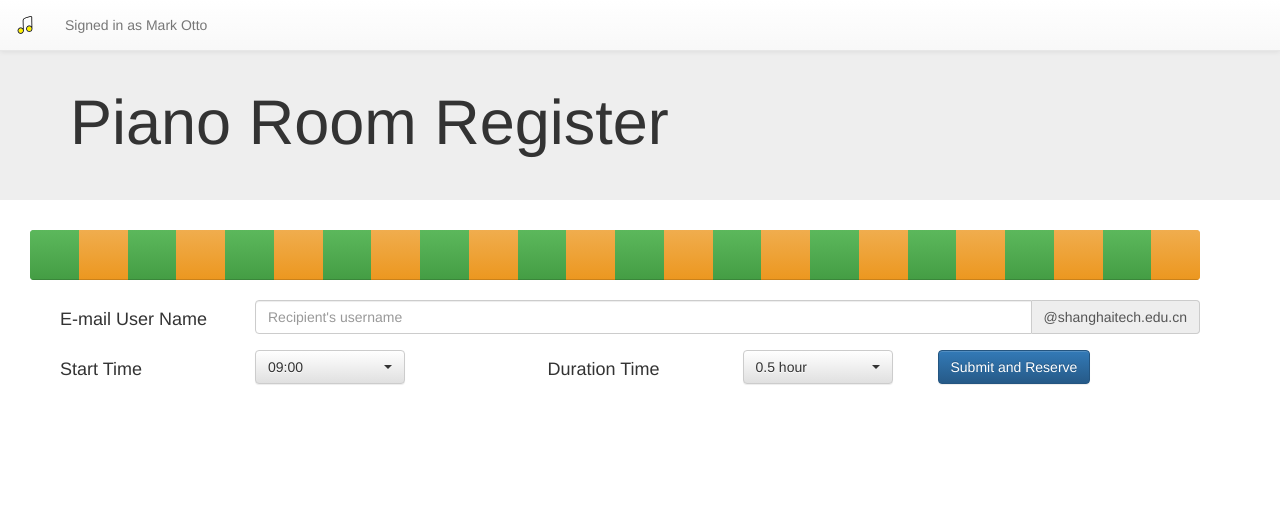
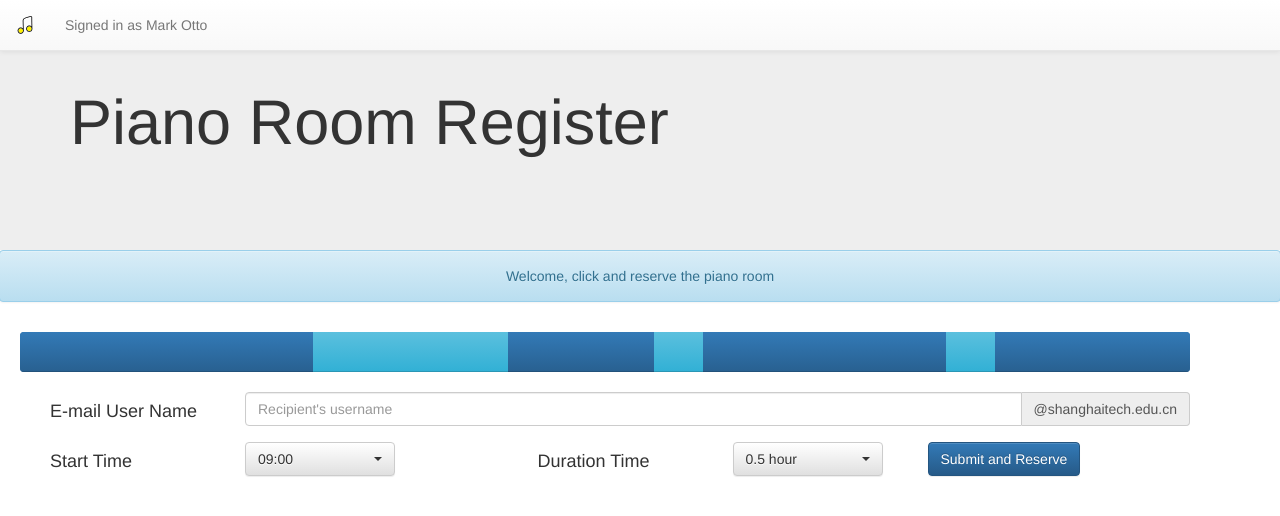
Before and after one commit to jeffchy/SHT_pianoRoomAdminSystem, a Django app: a page that uses mysite/pianoroom_admin/templates/pianoroom_admin/index.html in a window 1280 px wide. Shown: the top 516 px of the page. Run offline with Django 3.2, Linux system fonts and the light colour scheme; data comes from the database, SQL or seed files in the repository; both versions use the stored data as it was after the commit; some libraries are stand-ins or nearby versions.

Commit message:
front end add alert and dynamic color

```diff
--- a/mysite/pianoroom_admin/templates/pianoroom_admin/index.html
+++ b/mysite/pianoroom_admin/templates/pianoroom_admin/index.html
@@ -28,7 +28,7 @@
     </nav>
 
 <!-- page header -->
-    <div class="jumbotron" style="height:200px">
+    <div class="jumbotron" style="height:250px">
       <div class="container">
         <div class="page-header">
           <h1>Piano Room Register</h1>
@@ -37,91 +37,34 @@
     </div>
 
 
+      <div class="row" style="margin:-30px -1px 0px -1px">
+        {% if status == 0 %}
+          <div class="alert alert-info text-center" role="alert">{{ message }}</div>
+        {% elif status == 1 %}
+          <div class="alert alert-success text-center" role="alert">{{ message }}</div>
+        {% else %}
+        <div class="alert alert-danger text-center" role="alert">{{ message }}</div>
+        {% endif %}
+      </div>
 
-    <div class="container" style="margin:20px 30px 20px 30px">
+
+
+    <div class="container" style="margin:10px 20px 0px 20px">
       <!-- use js and id to control the progress bar!!! -->
       <!-- I want to use vue.js as the tool -->
       <!-- use a jquery tool called popover -->
       <div class="row">
-        <div class="progress" style="height:50px">
-          <div id="test" class="progress-bar progress-bar-success" onclick="$('#test').popover('show')" data-container="body" data-toggle="popover" data-placement="bottom" data-content="Vivamus sagittis lacus vel augue laoreet rutrum faucibus." style="width: 4.1667%">
-          </div>
+        <div class="progress" style="height:40px">
 
+          {% for item in timeline %}
+            <!-- if being occupied -->
+            {% if item.0 %}
+            <a id="test" tabindex="0" role="button" class="progress-bar progress-bar-primary" data-trigger="focus" data-container="body" data-toggle="popover" data-placement="bottom" data-content="It's {{ item.4 }}, {{ item.1 }} reserved during {{ item.2 }} ~ {{ item.3 }}" style="width: 4.1667% "></a>
+            {% else %}
+            <a id="test" tabindex="0" role="button" class="progress-bar progress-bar-info" data-trigger="focus" data-container="body" data-toggle="popover" data-placement="bottom" data-content="It's {{ item.4 }}, come and reserve me!" style="width: 4.1667%"></a>
+            {% endif %}
 
-          <div class="progress-bar progress-bar-warning"  style="width: 4.1667%">
-          </div>
-
-          <div class="progress-bar progress-bar-success" style="width: 4.1667%">
-          </div>
-
-          <div class="progress-bar progress-bar-warning" style="width: 4.1667%">
-          </div>
-
-          <div class="progress-bar progress-bar-success" style="width: 4.1667%">
-          </div>
-
-          <div class="progress-bar progress-bar-warning" style="width: 4.1667%">
-          </div>
-
-          <div class="progress-bar progress-bar-success" style="width: 4.1667%">
-          </div>
-
-          <div class="progress-bar progress-bar-warning" style="width: 4.1667%">
-          </div>
-
-          <div class="progress-bar progress-bar-success" style="width: 4.1667%">
-          </div>
-
-          <div class="progress-bar progress-bar-warning" style="width: 4.1667%">
-          </div>
-
-          <div class="progress-bar progress-bar-success" style="width: 4.1667%">
-          </div>
-
-          <div class="progress-bar progress-bar-warning" style="width: 4.1667%">
-          </div>
-
-          <div class="progress-bar progress-bar-success" style="width: 4.1667%">
-          </div>
-
-          <div class="progress-bar progress-bar-warning" style="width: 4.1667%">
-          </div>
-
-          <div class="progress-bar progress-bar-success" style="width: 4.1667%">
-          </div>
-
-          <div class="progress-bar progress-bar-warning" style="width: 4.1667%">
-          </div>
-
-          <div class="progress-bar progress-bar-success" style="width: 4.1667%">
-          </div>
-
-          <div class="progress-bar progress-bar-warning" style="width: 4.1667%">
-          </div>
-
-          <div class="progress-bar progress-bar-success" style="width: 4.1667%">
-          </div>
-
-          <div class="progress-bar progress-bar-warning" style="width: 4.1667%">
-          </div>
-
-          <div class="progress-bar progress-bar-success" style="width: 4.1667%">
-          </div>
-
-          <div class="progress-bar progress-bar-warning" style="width: 4.1667%">
-          </div>
-
-          <div class="progress-bar progress-bar-success" style="width: 4.1667%">
-          </div>
-
-          <div class="progress-bar progress-bar-warning" style="width: 4.1667%">
-          </div>
-
-          <div class="progress-bar progress-bar-success" style="width: 4.1667%">
-          </div>
-
-          <div class="progress-bar progress-bar-warning" style="width: 4.1667%">
-          </div>
+          {% endfor %}
 
       </div>
 
@@ -149,7 +92,7 @@
               <h4>Start Time</h4>
             </div>
             <div class="col-sm-2" style="margin-top:10px">
-              <select class="selectpicker" name="startTime" data-width="150px" data-live-search="true">
+              <select class="selectpicker" name="startTime" data-size="8" data-width="150px" data-live-search="true">
                 <option>09:00</option>
                 <option>09:30</option>
                 <option>10:00</option>
@@ -205,7 +148,6 @@
 
 
 
-
     </div>
   </div>
 </div>
--- a/mysite/pianoroom_admin/views.py
+++ b/mysite/pianoroom_admin/views.py
@@ -43,10 +43,11 @@ def updateTimeLine(timeline,start_time,end_time,username):
 def index(request):
     # init the timeline
     # [isOccupied,username,starttime,endtime]
-    timeline = [[0,'','',''],[0,'','',''],[0,'','',''],[0,'','',''],[0,'','',''],[0,'','',''],\
-    [0,'','',''],[0,'','',''],[0,'','',''],[0,'','',''],[0,'','',''],[0,'','',''],[0,'','',''],\
-    [0,'','',''],[0,'','',''],[0,'','',''],[0,'','',''],[0,'','',''],[0,'','',''],[0,'','',''],\
-    [0,'','',''],[0,'','',''],[0,'','',''],[0,'','','']]
+    timeline = [[0,'','','',"09:00"],[0,'','','',"09:30"],[0,'','','',"10:00"],[0,'','','',"10:30"],[0,'','','',"11:00"],\
+    [0,'','','',"11:30"],[0,'','','',"12:00"],[0,'','','',"12:30"],[0,'','','',"13:00"],[0,'','','',"13:30"],\
+    [0,'','','',"14:00"],[0,'','','',"14:30"],[0,'','','',"15:00"],[0,'','','',"15:30"],[0,'','','',"16:00"],\
+    [0,'','','',"16:30"],[0,'','','',"17:00"],[0,'','','',"17:30"],[0,'','','',"18:00"],[0,'','','',"18:30"],\
+    [0,'','','',"19:00"],[0,'','','',"19:30"],[0,'','','',"20:00"],[0,'','','',"20:30"]]
 
     # read the current state timeline
     timeline = initTimeLine(timeline)
@@ -74,6 +75,7 @@ def index(request):
                 print('occupied')
                 message = "Time conflict, someone already in there!"
                 isOccupied = 1
+                status = 2 # occupied
                 break
 
         # if it is not occupied we can save it
@@ -82,19 +84,24 @@ def index(request):
             # save it
             new_reserve = Reserve(reserver_name=username,use_text='temp',start_time=start_time,end_time=end_time)
             new_reserve.save()
+            status = 1 # 1 is the not Occupied
+            message = "Piano Room Reserved Successfully!"
 
         context = {
             'timeline':timeline,
             'message':message,
+            'status':status,
         }
         return render(request,'pianoroom_admin/index.html',context)
 
     else:
         # not a post represt
         message = "Welcome, click and reserve the piano room"
+        status = 0 # 0 is the non-post case
         context = {
             'timeline':timeline,
             'message':message,
+            'status':status,
         }
 
         return render(request,'pianoroom_admin/index.html',context)
```
Also changed, not shown: mysite/db.sqlite3.
